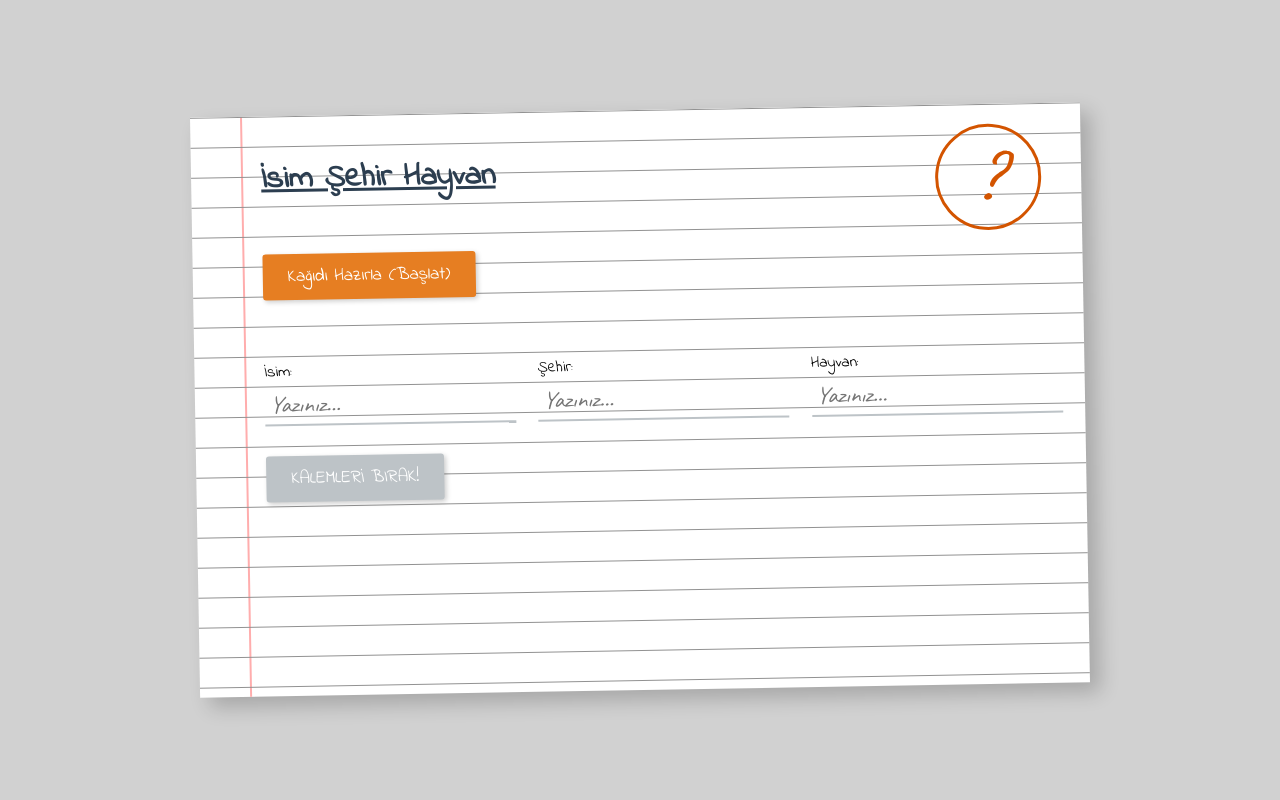
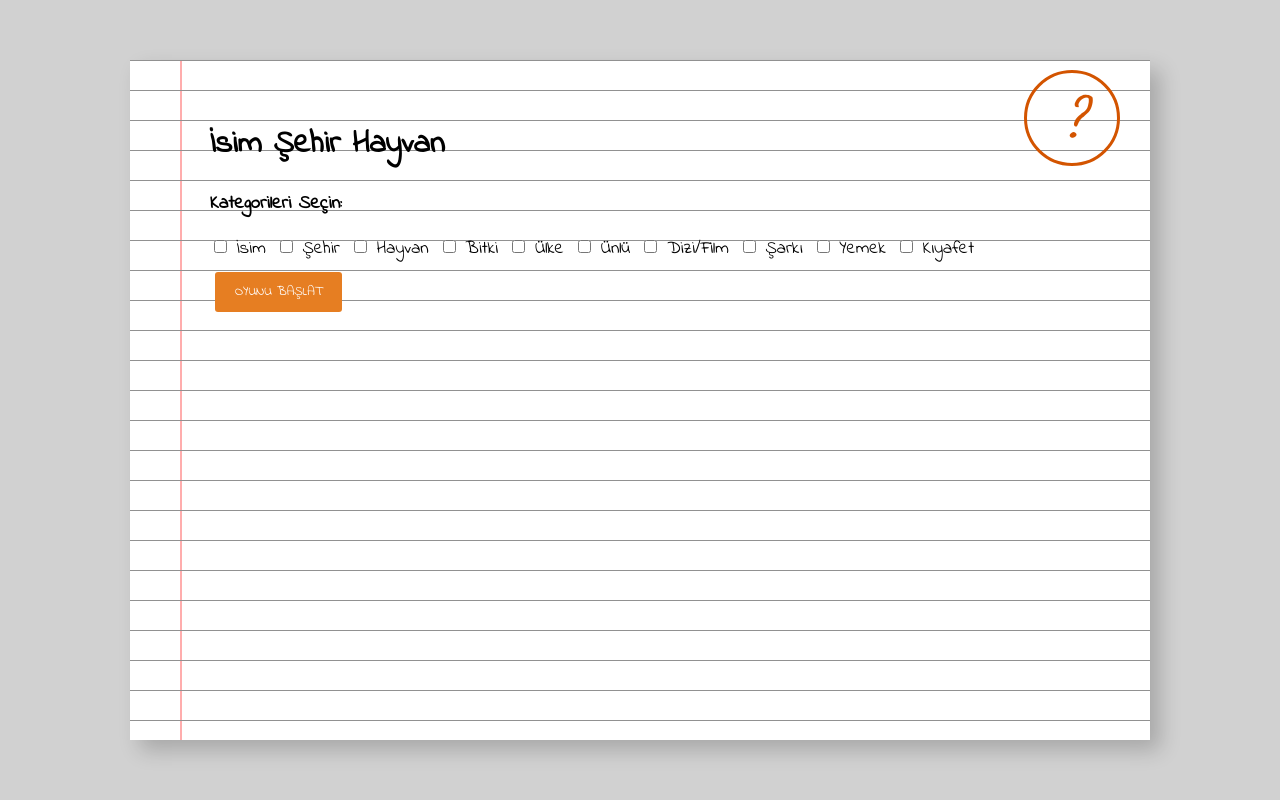
Before and after one commit to Darkangel7182/isim-sehir-oyunu, a Flask app: page / in a window 1280 px wide. Run offline with Flask 3, Linux system fonts and the light colour scheme; some libraries are stand-ins or nearby versions.

Commit message:
Refactor HTML structure and styles for game interface

```diff
--- a/templates/index.html
+++ b/templates/index.html
@@ -7,168 +7,138 @@
     <link href="https://fonts.googleapis.com/css2?family=Caveat:wght@400;700&family=Indie+Flower&display=swap" rel="stylesheet">
     <script src="https://cdnjs.cloudflare.com/ajax/libs/socket.io/4.0.1/socket.io.js"></script>
     <style>
-        body {
-            background-color: #d1d1d1; /* Masa yüzeyi rengi */
-            display: flex;
-            justify-content: center;
-            align-items: center;
-            min-height: 100vh;
-            margin: 0;
-            font-family: 'Indie Flower', cursive;
-        }
+        body { background-color: #d1d1d1; display: flex; justify-content: center; align-items: center; min-height: 100vh; margin: 0; font-family: 'Indie Flower', cursive; }
+        .paper { background: #fff; background-image: linear-gradient(#919191 1px, transparent 1px), linear-gradient(90deg, #ffadad 2px, transparent 2px); background-size: 100% 30px, 100% 100%; background-position: 0 0, 50px 0; width: 95%; max-width: 900px; min-height: 600px; padding: 40px 40px 40px 80px; box-shadow: 10px 10px 20px rgba(0,0,0,0.2); position: relative; }
 
-        /* Defter Kağıdı Tasarımı */
-        .paper {
-            background: #fff;
-            background-image:
-                linear-gradient(#919191 1px, transparent 1px), /* Yatay çizgiler */
-                linear-gradient(90deg, #ffadad 2px, transparent 2px); /* Kırmızı marj çizgisi */
-            background-size: 100% 30px, 100% 100%;
-            background-position: 0 0, 50px 0;
-            width: 90%;
-            max-width: 800px;
-            min-height: 500px;
-            padding: 40px 20px 40px 70px; /* Marjın dışına taşmamak için sol padding fazla */
-            box-shadow: 10px 10px 20px rgba(0,0,0,0.2);
-            position: relative;
-            transform: rotate(-1deg); /* Hafif yamuk durması gerçekçiliği artırır */
-        }
+        #harf-alani { position: absolute; top: 10px; right: 30px; font-size: 60px; color: #d35400; border: 3px solid #d35400; border-radius: 50%; width: 90px; height: 90px; display: flex; align-items: center; justify-content: center; font-family: 'Caveat', cursive; }
+        #sayac { position: absolute; top: 20px; left: 100px; font-size: 30px; color: #c0392b; display: none; }
 
-        h1 { color: #2c3e50; text-decoration: underline; margin-top: 0; }
+        .kategori-secimi { margin: 20px 0; padding: 10px; border: 1px dashed #bdc3c7; background: rgba(255,255,255,0.5); }
+        .checkbox-group { display: flex; flex-wrap: wrap; gap: 10px; font-size: 18px; }
 
-        #harf-alani {
-            position: absolute;
-            top: 20px;
-            right: 40px;
-            font-size: 70px;
-            color: #d35400;
-            border: 3px solid #d35400;
-            border-radius: 50%;
-            width: 100px;
-            height: 100px;
-            display: flex;
-            align-items: center;
-            justify-content: center;
-            transform: rotate(5deg);
-            font-family: 'Caveat', cursive;
-        }
+        .input-grid { display: grid; grid-template-columns: repeat(auto-fill, minmax(200px, 1fr)); gap: 20px; margin-top: 30px; }
+        .input-item { display: flex; flex-direction: column; }
+        input { background: transparent; border: none; border-bottom: 2px solid #2980b9; font-family: 'Caveat', cursive; font-size: 22px; outline: none; }
 
-        .input-group {
-            display: grid;
-            grid-template-columns: repeat(3, 1fr);
-            gap: 20px;
-            margin-top: 60px;
-        }
-
-        input {
-            background: transparent;
-            border: none;
-            border-bottom: 2px solid #2980b9;
-            font-family: 'Caveat', cursive;
-            font-size: 24px;
-            color: #2c3e50;
-            padding: 5px;
-            outline: none;
-        }
-
-        input:disabled { color: #7f8c8d; border-bottom: 2px solid #bdc3c7; }
-
-        button {
-            margin-top: 30px;
-            background-color: #e67e22;
-            color: white;
-            border: none;
-            padding: 10px 25px;
-            font-family: 'Indie Flower', cursive;
-            font-size: 18px;
-            cursor: pointer;
-            border-radius: 3px;
-            box-shadow: 2px 2px 5px rgba(0,0,0,0.2);
-        }
-
-        button:hover { background-color: #d35400; }
+        button { background-color: #e67e22; color: white; border: none; padding: 10px 20px; font-family: 'Indie Flower', cursive; cursor: pointer; border-radius: 3px; margin: 10px 5px; }
         button:disabled { background-color: #bdc3c7; }
 
-        /* Puan Tablosu Stili */
-        #sonuc-tablosu {
-            width: 100%;
-            margin-top: 40px;
-            border-collapse: collapse;
-            font-size: 20px;
-        }
-
-        th { text-align: left; border-bottom: 2px solid #2c3e50; color: #2c3e50; }
-        td { padding: 10px 0; border-bottom: 1px dashed #bdc3c7; }
+        table { width: 100%; border-collapse: collapse; margin-top: 30px; font-family: 'Caveat', cursive; font-size: 22px; }
+        th { text-align: left; border-bottom: 2px solid #333; }
+        td { border-bottom: 1px solid #ddd; padding: 5px; }
     </style>
 </head>
 <body>
     <div class="paper">
+        <div id="sayac">HIZLI OL!</div>
+        <div id="harf-alani">?</div>
         <h1>İsim Şehir Hayvan</h1>
-        <div id="harf-alani">?</div>
 
-        <button onclick="baslat()">Kağıdı Hazırla (Başlat)</button>
-
-        <div class="input-group">
-            <div>
-                <label>İsim:</label><br>
-                <input type="text" class="cevap" placeholder="Yazınız..." disabled>
-            </div>
-            <div>
-                <label>Şehir:</label><br>
-                <input type="text" class="cevap" placeholder="Yazınız..." disabled>
-            </div>
-            <div>
-                <label>Hayvan:</label><br>
-                <input type="text" class="cevap" placeholder="Yazınız..." disabled>
-            </div>
+        <div id="lobi-alani">
+            <h3>Kategorileri Seçin:</h3>
+            <div class="checkbox-group" id="kategori-listesi">
+                </div>
+            <button onclick="baslat()">OYUNU BAŞLAT</button>
         </div>
 
-        <button id="bitir-btn" onclick="bitir()" disabled>KALEMLERİ BIRAK!</button>
+        <div id="oyun-alani" class="input-grid">
+            </div>
 
+        <button id="bitir-btn" onclick="bitir()" style="display:none;">KALEMLERİ BIRAK!</button>
         <div id="puan-tablosu-alani"></div>
     </div>
 
     <script>
         var socket = io();
+        const tumKategoriler = ["İsim", "Şehir", "Hayvan", "Bitki", "Ülke", "Ünlü", "Dizi/Film", "Şarkı", "Yemek", "Kıyafet"];
+        let aktifKategoriler = [];
+
+        // Lobi listesini oluştur
+        const listeDiv = document.getElementById('kategori-listesi');
+        tumKategoriler.forEach(kat => {
+            let label = document.createElement('label');
+            label.innerHTML = `<input type="checkbox" class="kat-cb" value="${kat}" onchange="kategoriGuncelle()"> ${kat}`;
+            listeDiv.appendChild(label);
+        });
+
+        function kategoriGuncelle() {
+            const secilenler = Array.from(document.querySelectorAll('.kat-cb:checked')).map(cb => cb.value);
+            socket.emit('kategori_degistir', {kategoriler: secilenler});
+        }
+
+        socket.on('kategorileri_guncelle', function(data) {
+            aktifKategoriler = data.kategoriler;
+            document.querySelectorAll('.kat-cb').forEach(cb => {
+                cb.checked = aktifKategoriler.includes(cb.value);
+            });
+        });
 
         function baslat() { socket.emit('oyunu_baslat'); }
         function bitir() { socket.emit('oyunu_bitir'); }
 
         socket.on('yeni_oyun_basladi', function(data) {
+            aktifKategoriler = data.kategoriler;
             document.getElementById('harf-alani').innerText = data.harf;
             document.getElementById('puan-tablosu-alani').innerHTML = "";
+            document.getElementById('lobi-alani').style.display = "none";
+            document.getElementById('bitir-btn').style.display = "block";
             document.getElementById('bitir-btn').disabled = false;
-            var inputs = document.querySelectorAll('.cevap');
-            inputs.forEach(input => { input.value = ""; input.disabled = false; });
+
+            const oyunAlani = document.getElementById('oyun-alani');
+            oyunAlani.innerHTML = "";
+            aktifKategoriler.forEach(kat => {
+                oyunAlani.innerHTML += `<div class="input-item"><label>${kat}:</label><input type="text" class="cevap"></div>`;
+            });
         });
 
-        socket.on('herkese_durdur', function() {
-            var inputs = document.querySelectorAll('.cevap');
-            var cevaplarim = {
-                'isim': inputs[0].value,
-                'sehir': inputs[1].value,
-                'hayvan': inputs[2].value
-            };
-            inputs.forEach(input => input.disabled = true);
+        socket.on('geri_sayim_baslat', function(data) {
+            let kalan = data.sure;
+            document.getElementById('sayac').style.display = "block";
+            let interval = setInterval(() => {
+                kalan--;
+                document.getElementById('sayac').innerText = "KALAN: " + kalan;
+                if(kalan <= 0) {
+                    clearInterval(interval);
+                    document.getElementById('sayac').style.display = "none";
+                    oyunuDurdur();
+                }
+            }, 1000);
+        });
+
+        function oyunuDurdur() {
+            const inputs = document.querySelectorAll('.cevap');
+            let cevaplarim = {};
+            aktifKategoriler.forEach((kat, index) => {
+                cevaplarim[kat] = inputs[index].value;
+                inputs[index].disabled = true;
+            });
             document.getElementById('bitir-btn').disabled = true;
             socket.emit('cevaplari_gonder', {cevaplar: cevaplarim});
+        }
+
+        socket.on('puan_durumu', function(data) {
+            let html = "<table><tr><th>Oyuncu</th>";
+            aktifKategoriler.forEach(kat => html += `<th>${kat}</th>`);
+            html += "<th>Toplam</th></tr>";
+
+            for (let id in data) {
+                html += `<tr><td>${id.substring(0,4)}</td>`;
+                aktifKategoriler.forEach(kat => {
+                    let d = data[id].detay[kat];
+                    html += `<td>${d.kelime} (${d.puan})</td>`;
+                });
+                html += `<td><strong>${data[id].toplam}</strong></td></tr>`;
+            }
+            html += "</table><button onclick='konumaDon()'>Yeni Tur</button>";
+            document.getElementById('puan-tablosu-alani').innerHTML = html;
         });
 
-        socket.on('puan_durumu', function(data) {
-            let html = "<table id='sonuc-tablosu'><tr><th>Oyuncu</th><th>İsim</th><th>Şehir</th><th>Hayvan</th><th>Puan</th></tr>";
-            for (let id in data) {
-                let d = data[id].detay;
-                html += `<tr>
-                    <td>${id.substring(0,4)}</td>
-                    <td>${d.isim.kelime}</td>
-                    <td>${d.sehir.kelime}</td>
-                    <td>${d.hayvan.kelime}</td>
-                    <td><strong>${data[id].toplam}</strong></td>
-                </tr>`;
-            }
-            html += "</table>";
-            document.getElementById('puan-tablosu-alani').innerHTML = html;
-        });
+        function konumaDon() {
+            document.getElementById('lobi-alani').style.display = "block";
+            document.getElementById('oyun-alani').innerHTML = "";
+            document.getElementById('bitir-btn').style.display = "none";
+            document.getElementById('puan-tablosu-alani').innerHTML = "";
+        }
     </script>
 </body>
 </html>
```
